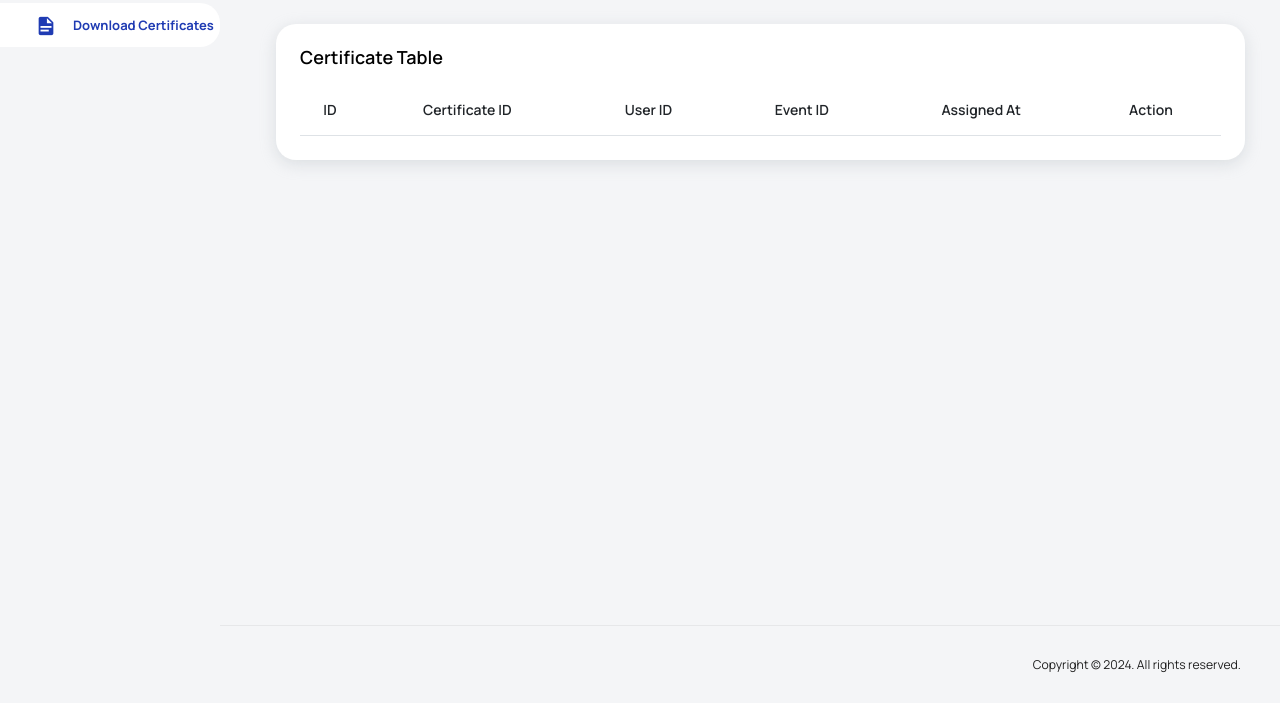
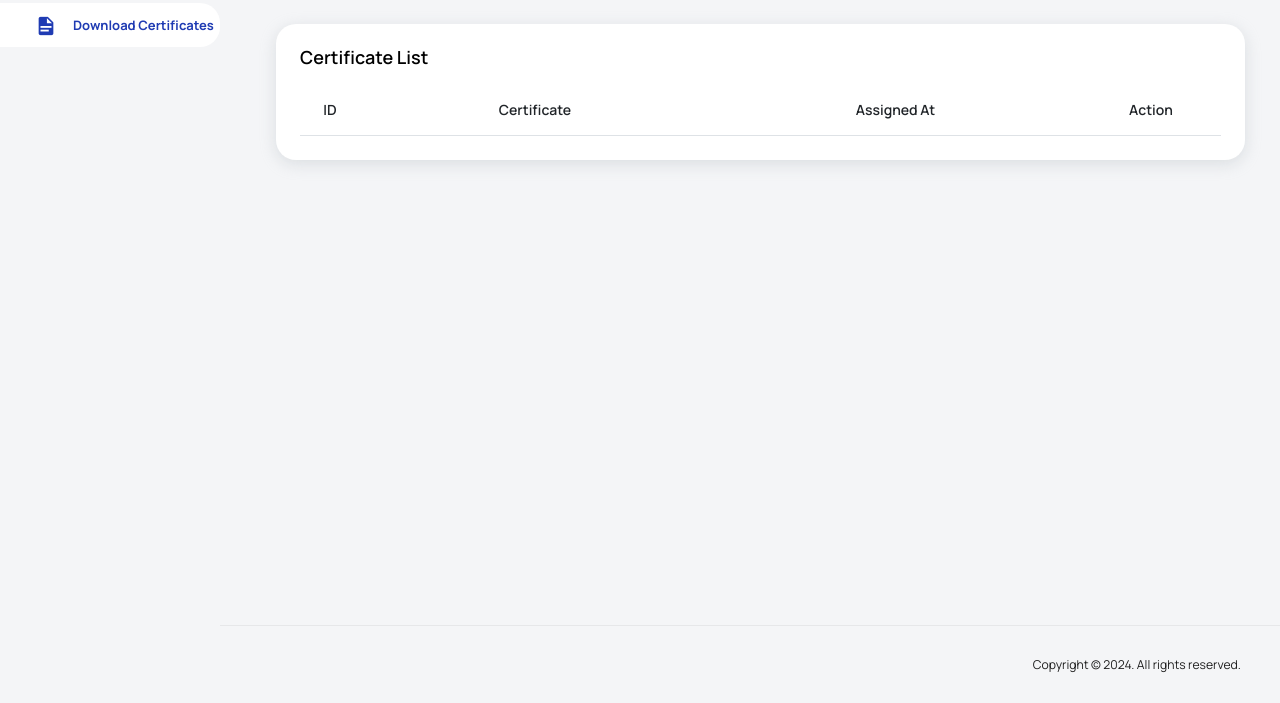
Before and after one commit to RizlaAzc/certificate_online, a CodeIgniter app: page /certificate_online/download_certificate in a window 1280 px wide. Shown: the part 97-800 px from the top of the page. Run offline with CodeIgniter, Linux system fonts and the light colour scheme; a user stored in the database is signed in; data comes from the database, SQL or seed files in the repository; tables that the repository leaves empty hold one stand-in row (values such as "Sample post"); lists and menus that the app fills with data are empty; some libraries are stand-ins or nearby versions.

Commit message:
revisi tampilan pdf sertifikat dan tampilan download user

```diff
--- a/application/controllers/C_Certificate.php
+++ b/application/controllers/C_Certificate.php
@@ -31,14 +31,10 @@ class C_Certificate extends CI_Controller {
 		$a = $user_id['user_id'];
 
 		$generate = $this->db->query("SELECT * FROM certificate_assignments WHERE user_id=$a")->result();
-		$certificate = $this->M_Certificate->getDataCertificate();
-		$event = $this->M_Event->getDataEvent();
-		$users = $this->db->query("SELECT * FROM users WHERE level='user'")->result();
+		$certificate = $this->db->query("SELECT * FROM certificates WHERE certificate_id=$a")->result();
 
 		$data['generate'] = $generate;
 		$data['certificate'] = $certificate;
-		$data['event'] = $event;
-		$data['users'] = $users;
 
 		$this->load->view('user/_partials/_head', $title);
 		$this->load->view('user/_partials/_navbar', $profil);
--- a/application/views/user/pages/certificate/V_Certificate.php
+++ b/application/views/user/pages/certificate/V_Certificate.php
@@ -5,15 +5,13 @@
             <div class="col-lg-12 grid-margin stretch-card">
               <div class="card">
                 <div class="card-body">
-                  <h4 class="card-title">Certificate Table</h4>
+                  <h4 class="card-title">Certificate List</h4>
                   <div class="table-responsive">
                     <table class="table table-hover">
                       <thead>
                         <tr>
                           <th class="text-center" style="width: 60px;">ID</th>
-                          <th class="text-center">Certificate ID</th>
-                          <th class="text-center">User ID</th>
-                          <th class="text-center">Event ID</th>
+                          <th class="text-center">Certificate</th>
                           <th class="text-center">Assigned At</th>
                           <th class="text-center" style="width: 140px;">Action</th>
                         </tr>
@@ -21,13 +19,17 @@
                       <tbody>
                         <?php
                         $no = 1;
-                        foreach($generate as $generate){
+                        foreach($certificate as $certificate){
                         ?>
                         <tr>
                           <td class="text-center"><?= $no++ ?></td>
-                          <td class="text-center"><?= $generate->certificate_id ?></td>
-                          <td class="text-center"><?= $generate->user_id ?></td>
-                          <td class="text-center"><?= $generate->event_id ?></td>
+                          <td class="text-center"><?= $certificate->event_name ?></td>
+                          <?php
+                        }
+                        ?>
+                        <?php
+                        foreach($generate as $generate){
+                        ?>
                           <td class="text-center"><?= $generate->assigned_at ?></td>
                           <td class="text-center">
                             <label class="badge badge-warning" style="margin-right: 3px;"><a class="text-warning" style="text-decoration: none;" href="<?= base_url('download/' . $generate->assignment_id) ?>">Download</a></label</td>
```
Also changed, not shown: application/views/admin/pages/certificate/V_Download.php (+7 -1 lines), application/views/user/pages/certificate/V_Download.php (+7 -1 lines), 1 other file.
